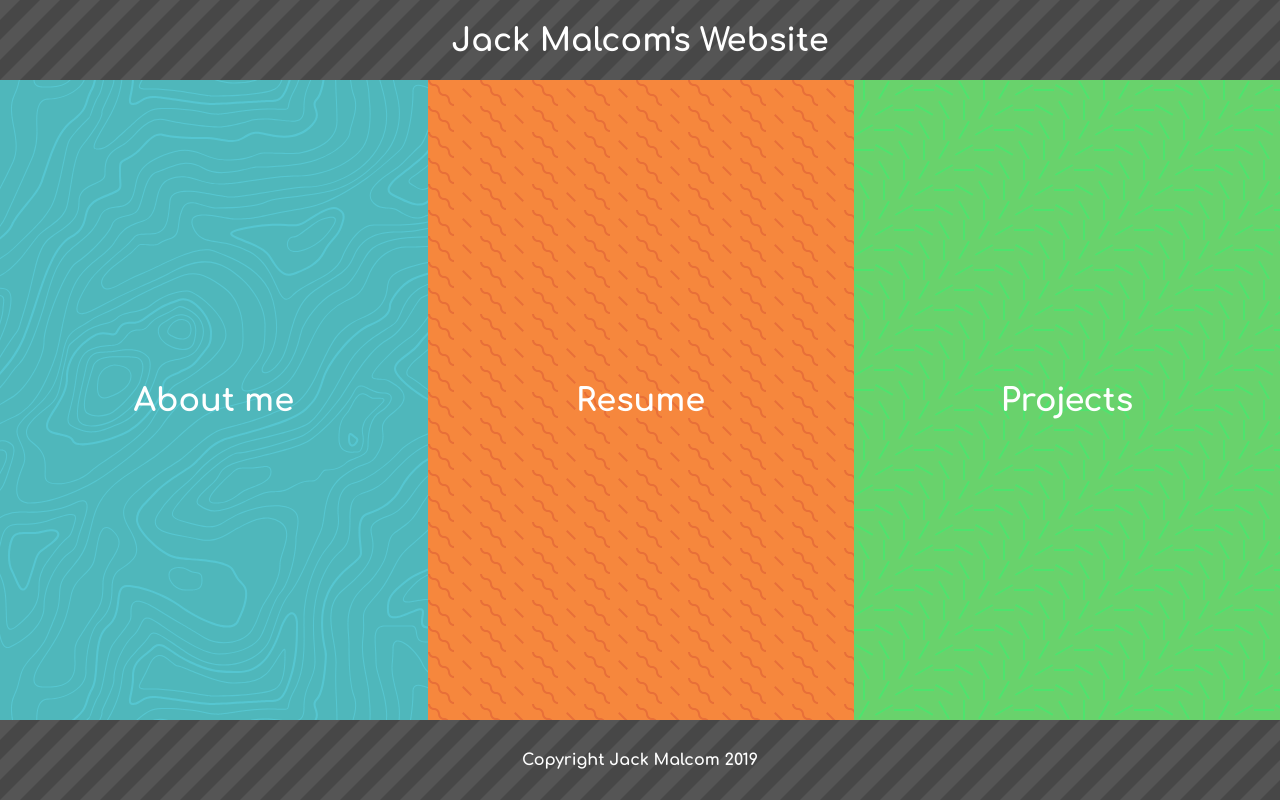
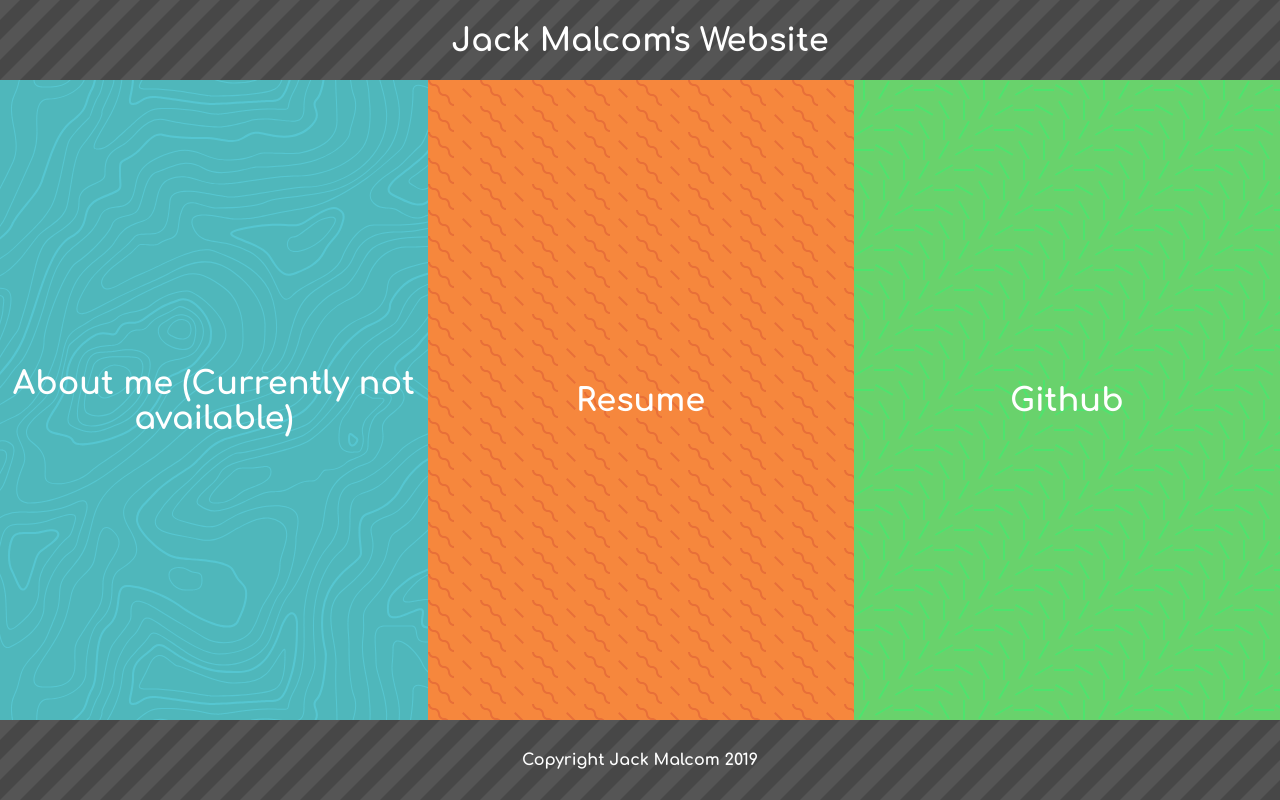
Before and after one commit to Dizeeee/personalsite, a plain HTML site: page index.html in a window 1280 px wide. Drawn offline with Linux system fonts and the light colour scheme.

Commit message:
prep for rework

```diff
--- a/index.html
+++ b/index.html
@@ -12,9 +12,9 @@
             <h1>Jack Malcom's Website</h1>
         </div>
         <div class="content">
-            <a href="about">
+            <a href="index">
                 <div class="about">
-                    <h1>About me</h1>
+					<h1>About me (Currently not available)</h1>
                 </div>
             </a>
 
@@ -24,9 +24,9 @@
                 </div>
             </a>
 
-            <a href="project">
+            <a href="https://github.com/Dizeeee">
                 <div class="projects">
-                    <h1>Projects</h1>
+                    <h1>Github</h1>
                 </div>
             </a>
         </div>
```
